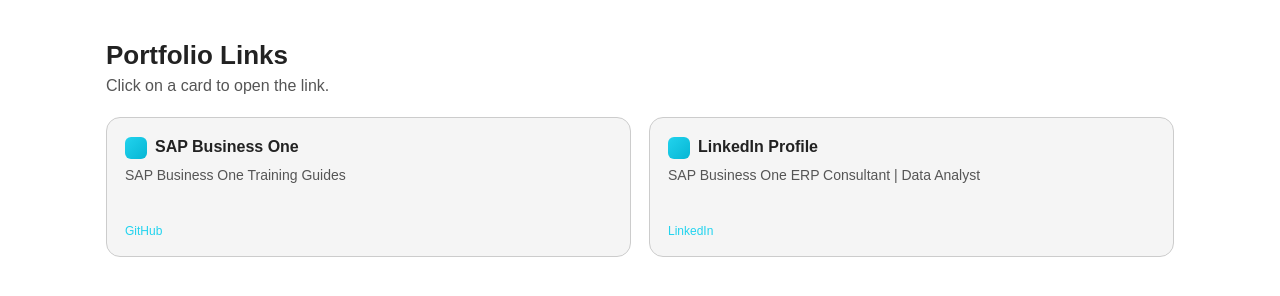
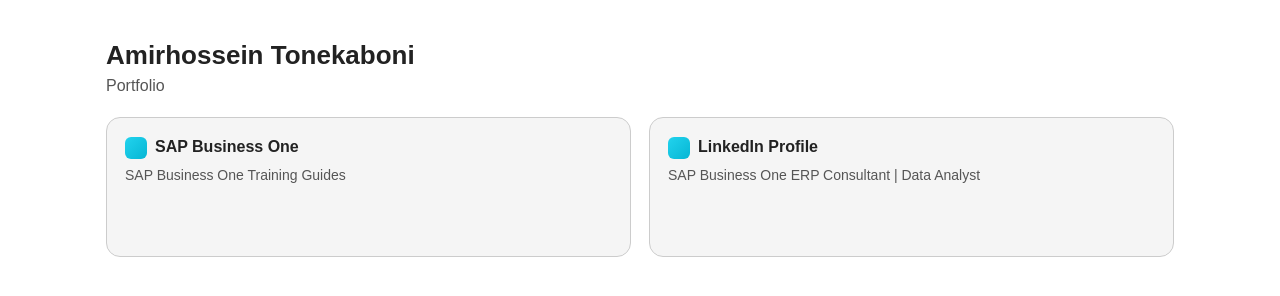
Before and after one commit to atonekaboni/atonekaboni.github.io, a plain HTML site: page index.html in a window 1280 px wide. Drawn offline with Linux system fonts and the light colour scheme.

Commit message:
Update index.html

```diff
--- a/index.html
+++ b/index.html
@@ -86,8 +86,8 @@
 <body>
   <div class="wrap">
     <header>
-      <h1>Portfolio Links</h1>
-      <p>Click on a card to open the link.</p>
+      <h1>Amirhossein Tonekaboni</h1>
+      <p>Portfolio</p>
     </header>
     <div class="grid">
       <a class="card" href="https://github.com/atonekaboni/SBO" target="_blank" rel="noopener noreferrer">
@@ -95,14 +95,12 @@
           <div class="title"><span class="icon"></span>SAP Business One</div>
           <p class="desc">SAP Business One Training Guides</p>
         </div>
-        <span class="badge">GitHub</span>
       </a>
       <a class="card" href="https://www.linkedin.com/in/tonekaboni" target="_blank" rel="noopener noreferrer">
         <div>
           <div class="title"><span class="icon"></span>LinkedIn Profile</div>
           <p class="desc">SAP Business One ERP Consultant | Data Analyst</p>
         </div>
-        <span class="badge">LinkedIn</span>
       </a>
     </div>
   </div>
```
